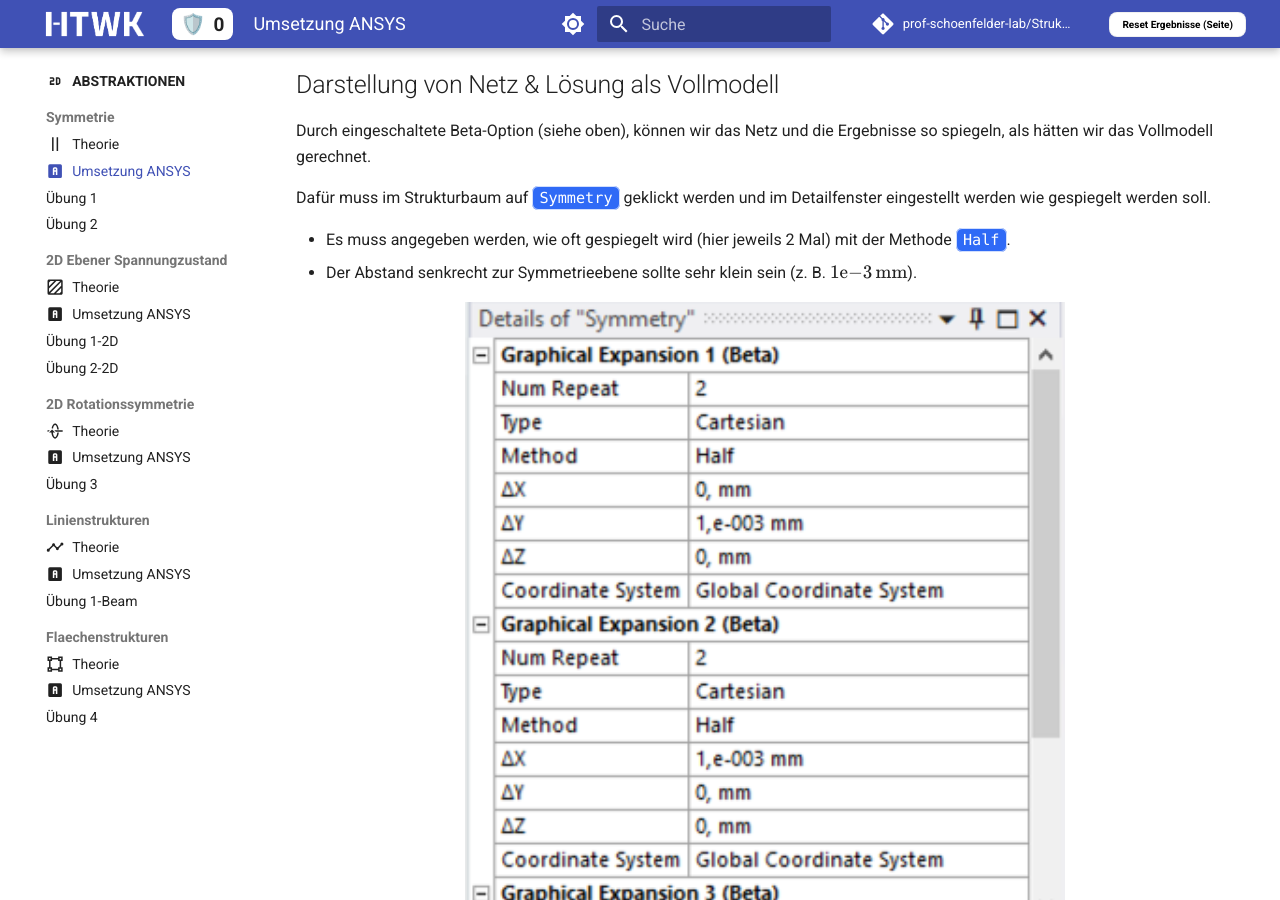
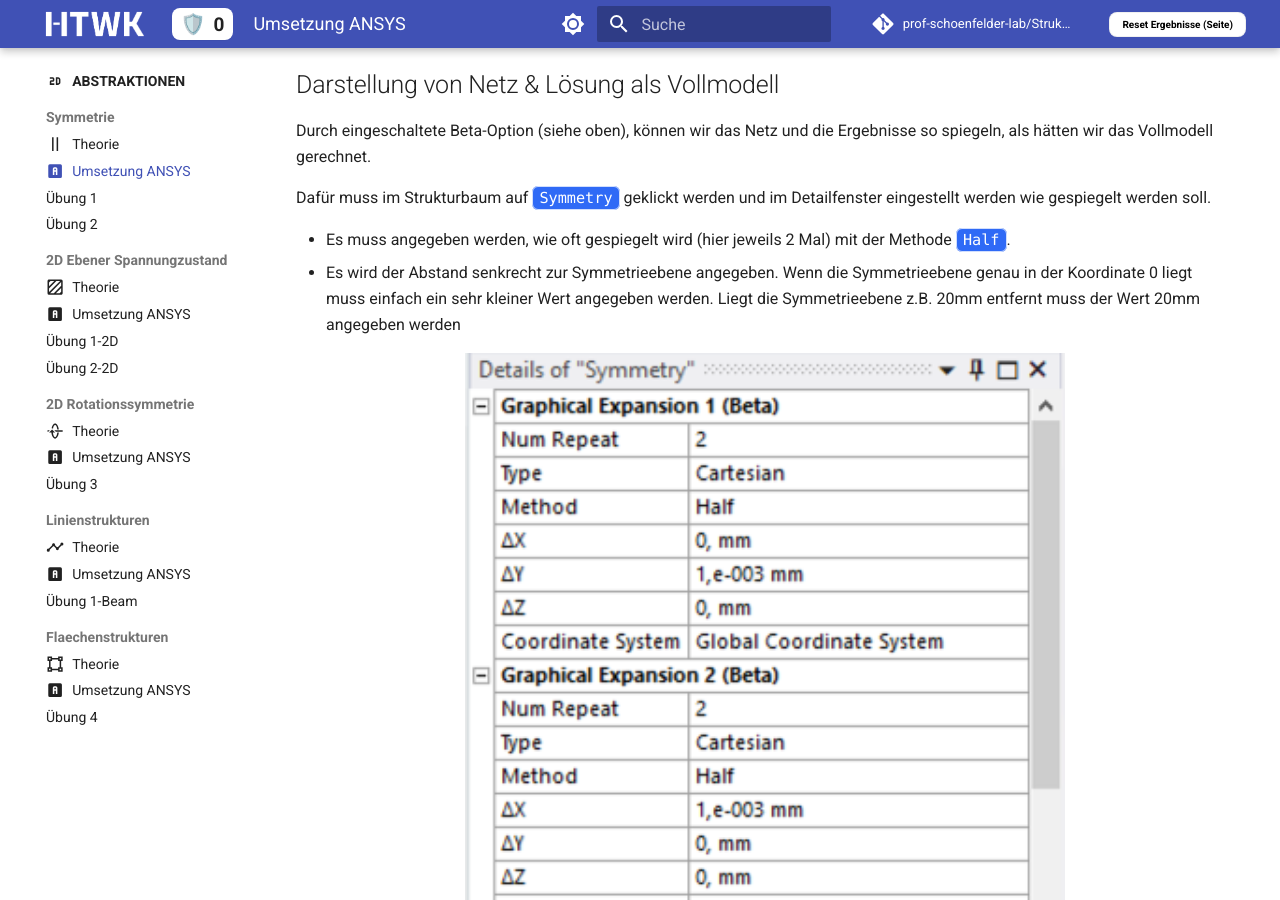
Before and after one commit to prof-schoenfelder-lab/Strukturmechanik, an MkDocs documentation site: the page built from docs/P4_Abstraktionen/01_Symmetrie/Umsetzung.md, in a window 1280 px wide and 900 px high, scrolled down 3298 px. Built offline with MkDocs 1.6.1 and Material for MkDocs 9.7.7, drawn with Linux system fonts in a browser that asks for light colours; comment, search, counter and statistics services are not loaded.

Commit message:
Klarstellung der Anweisung zur Angabe des Abstands zur Symmetrieebene in Umsetzung.md

```diff
--- a/docs/P4_Abstraktionen/01_Symmetrie/Umsetzung.md
+++ b/docs/P4_Abstraktionen/01_Symmetrie/Umsetzung.md
@@ -84,7 +84,7 @@ Durch eingeschaltete Beta-Option (siehe oben), können wir das Netz und die Erge
 Dafür muss im Strukturbaum auf <code>Symmetry</code> geklickt werden und im Detailfenster eingestellt werden wie gespiegelt werden soll.
 
 - Es muss angegeben werden, wie oft gespiegelt wird (hier jeweils 2 Mal) mit der Methode <code>Half</code>.
-- Der Abstand senkrecht zur Symmetrieebene sollte sehr klein sein (z. B. \(1\mathrm{e}{-3}\,\mathrm{mm}\)).
+- Es wird der Abstand senkrecht zur Symmetrieebene angegeben. Wenn die Symmetrieebene genau in der Koordinate 0 liegt muss einfach ein sehr kleiner Wert angegeben werden. Liegt die Symmetrieebene z.B. 20mm entfernt muss der Wert 20mm angegeben werden
 
 <figure style="text-align:center;">
 <img src="../images/Spiegelungseinstellung.png" alt="Spiegelungseinstellung" width="600" class="no-lightbox">
```
